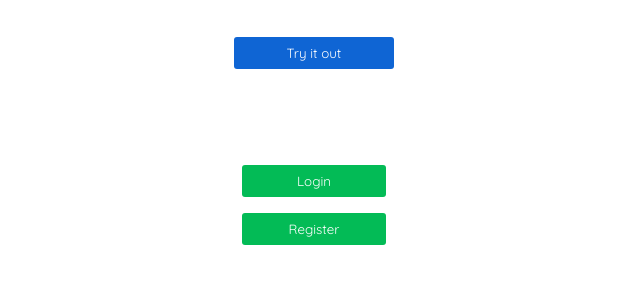
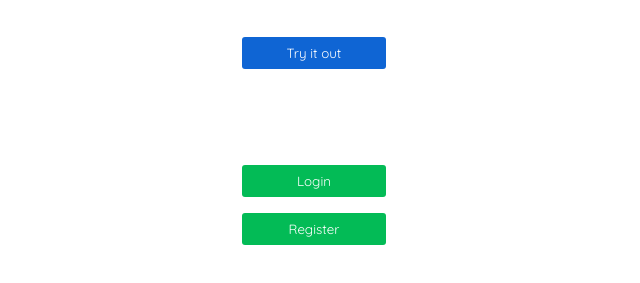
Before and after one commit to robin-nordin/Sketch, a website: page frontend/index.html in a window 1280 px wide. Shown: the part 329-612 px from the top of the page, without its empty margins (326-966 px from the left). Drawn offline with Linux system fonts and the light colour scheme.

Commit message:
Update CSS
Changed size on certain buttons

```diff
--- a/frontend/landing.css
+++ b/frontend/landing.css
@@ -32,6 +32,7 @@ h1.logo {
 
 button {
   height: 2rem;
+  width: 9rem;
 }
 
 .sketch-button {
--- a/frontend/style.css
+++ b/frontend/style.css
@@ -22,7 +22,7 @@ button {
 }
 
 .clear, .save, .download {
-  width: 10rem;
+  width: 9rem;
 }
 
 button:hover {
```
